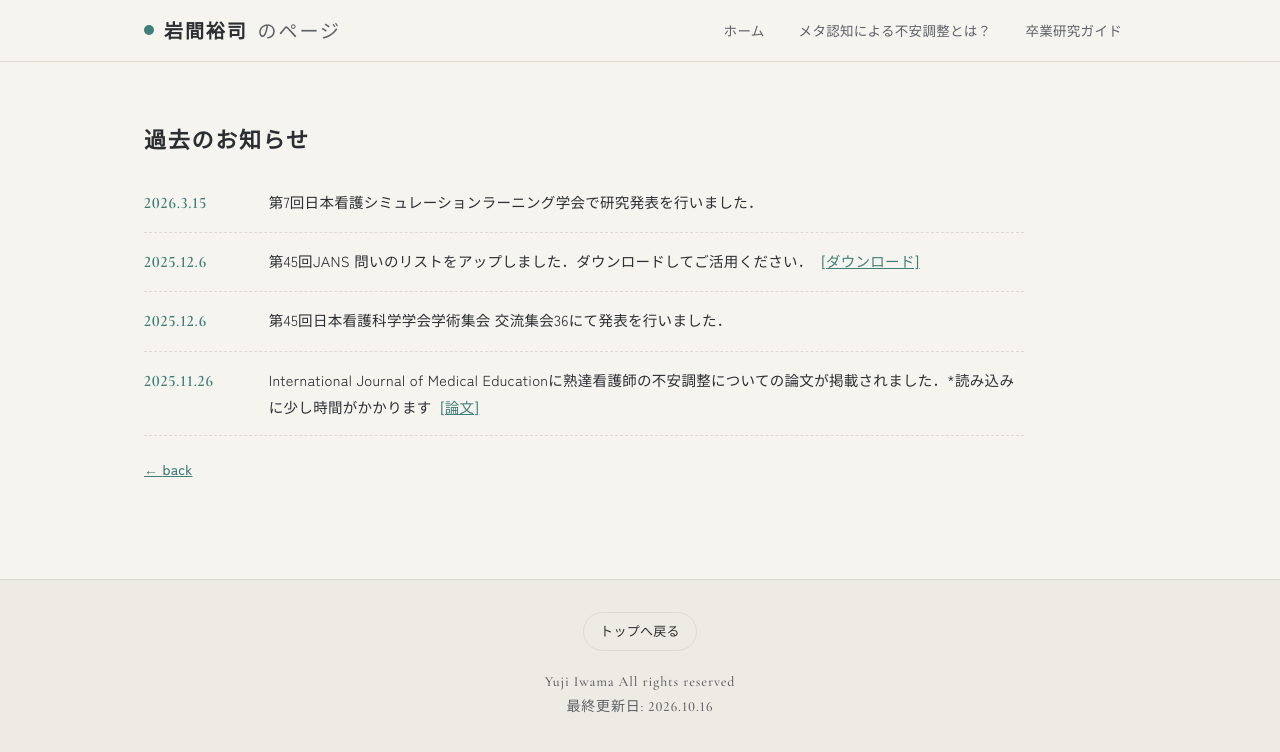
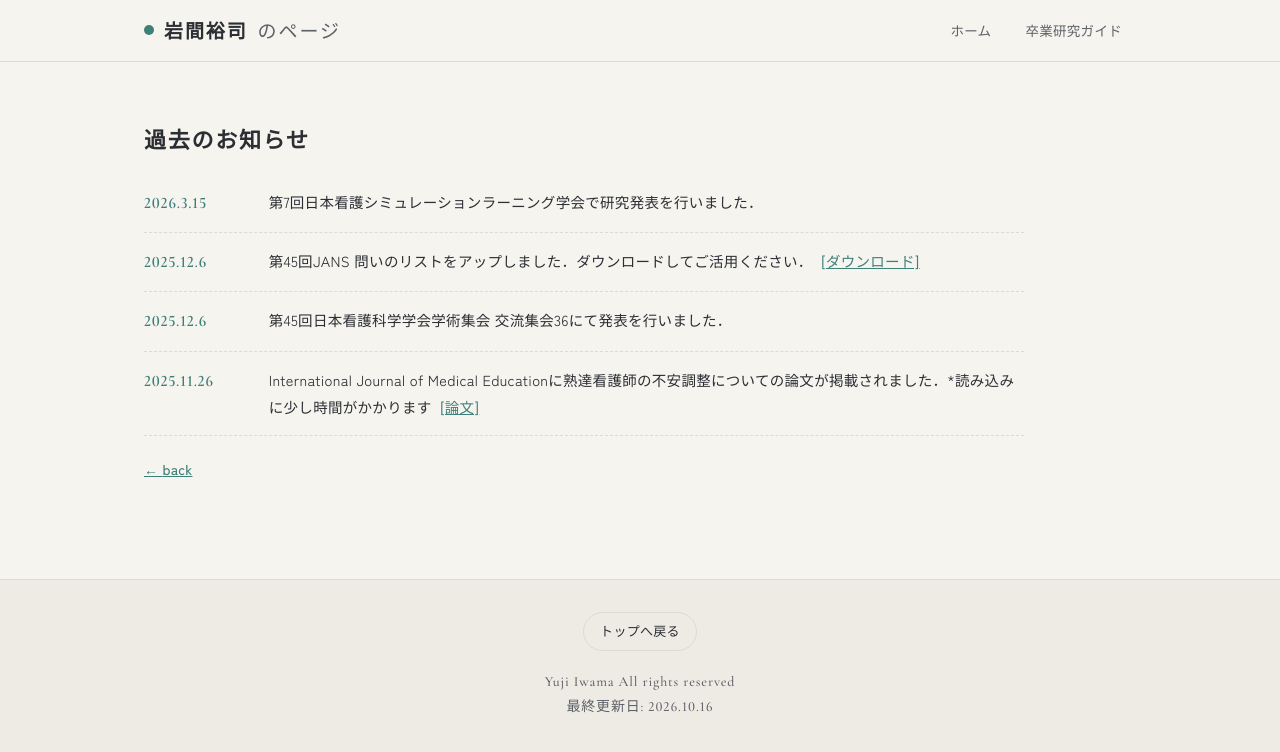
Before and after one commit to YujiIWAMA/homepage, a plain HTML site: page news.html in a window 1280 px wide. Drawn offline with nearby package versions, Linux system fonts and the light colour scheme.

Commit message:
Update news.html

```diff
--- a/news.html
+++ b/news.html
@@ -13,7 +13,7 @@
       <a class="site-title" href="index.html">岩間裕司<span>のページ</span></a>
       <nav class="gnav" aria-label="サイト内メニュー">
       <a href="index.html">ホーム</a>
-      <a href="metacognition.html">メタ認知による不安調整とは？</a>
+      <!-- <a href="metacognition.html">メタ認知による不安調整とは？</a> -->
       <a href="sotsuken/">卒業研究ガイド</a>
       </nav>
     </div>
```
